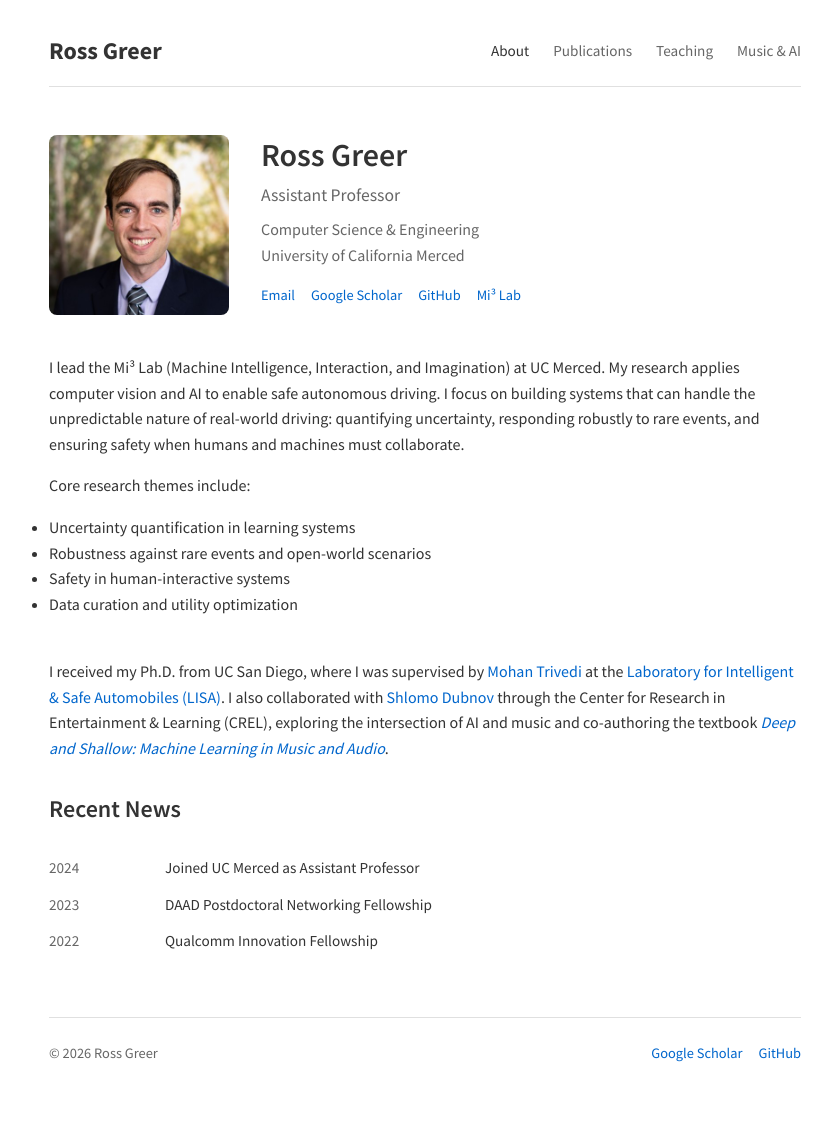
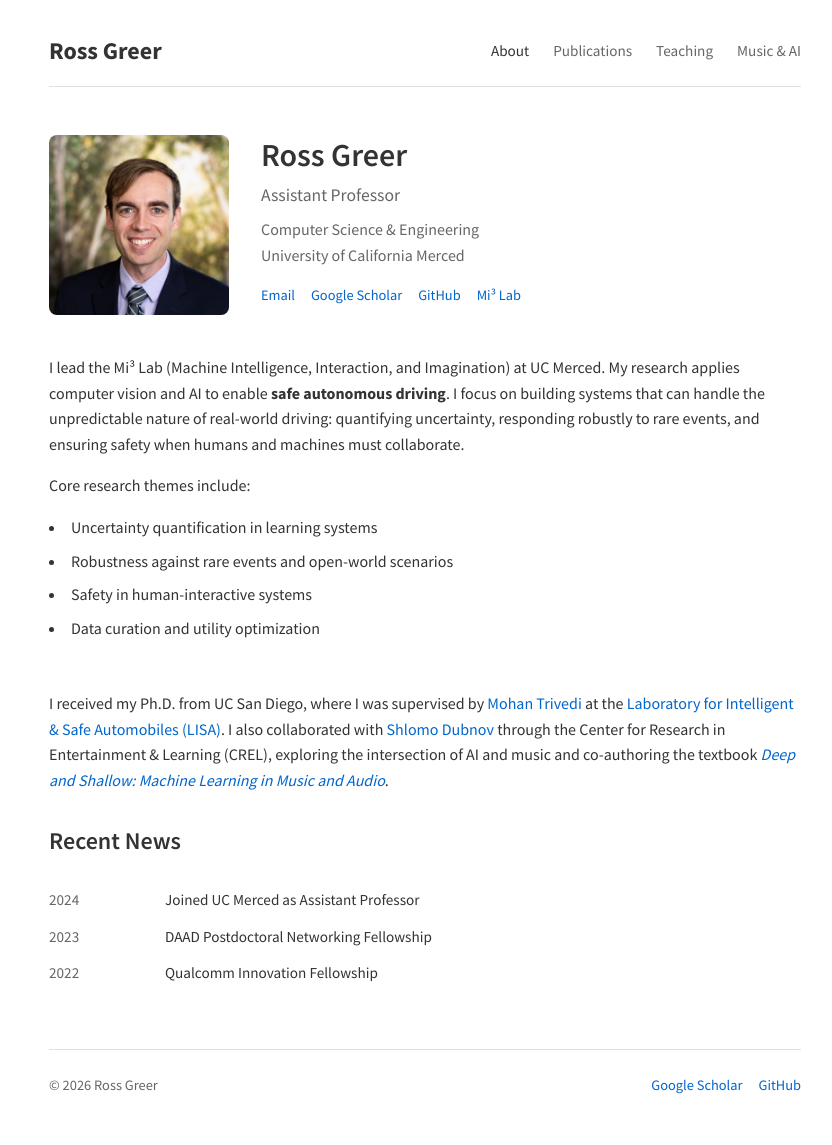
Before and after one commit to rossgreer/rossgreer.github.io, a Jekyll site: the page built from index.md, in a window 1280 px wide. Shown: the whole page, without its empty margins (215-1047 px from the left). Built offline with Jekyll 4.4.1, drawn with Linux system fonts in a browser that asks for light colours; some web fonts are replaced; before the commit the page ends 1113 px from its top, so only the background shows below that.

Commit message:
Bold 'safe autonomous driving' and fix bullet alignment
- Bold key phrase in About bio
- Fix bullet points to align with paragraph text (list-style-position: inside)

Co-Authored-By: Claude Opus 4.5 <noreply@anthropic.com>

```diff
--- a/assets/css/style.css
+++ b/assets/css/style.css
@@ -146,6 +146,15 @@ nav {
 /* Bio section */
 .bio {
   margin-bottom: 2rem;
+}
+
+.bio ul {
+  list-style-position: inside;
+  padding-left: 0;
+}
+
+.bio li {
+  margin-bottom: 0.5rem;
 }
 
 /* Research interests */
--- a/index.md
+++ b/index.md
@@ -22,7 +22,7 @@ title: About
 
 <div class="bio" markdown="1">
 
-I lead the Mi³ Lab (Machine Intelligence, Interaction, and Imagination) at UC Merced. My research applies computer vision and AI to enable safe autonomous driving. I focus on building systems that can handle the unpredictable nature of real-world driving: quantifying uncertainty, responding robustly to rare events, and ensuring safety when humans and machines must collaborate.
+I lead the Mi³ Lab (Machine Intelligence, Interaction, and Imagination) at UC Merced. My research applies computer vision and AI to enable **safe autonomous driving**. I focus on building systems that can handle the unpredictable nature of real-world driving: quantifying uncertainty, responding robustly to rare events, and ensuring safety when humans and machines must collaborate.
 
 Core research themes include:
 
```
